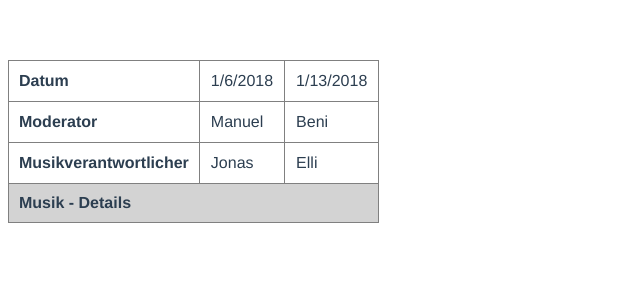
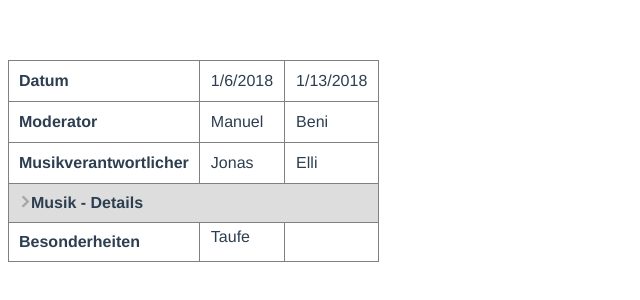
Before and after one commit to JuliaNeumann/edittables, a Vue app: page / in a window 1280 px wide. Shown: the top 300 px of the page, without its empty margins (0-640 px from the left). Built offline with nearby package versions, Linux system fonts and the light colour scheme; what vue-mq would draw is missing.

Commit message:
add arrow graphic for toggle items

```diff
--- /dev/null
+++ b/src/components/ArrowToggle.vue
@@ -0,0 +1,42 @@
+<template>
+    <i class="arrow" :class="`arrow--${direction}`"></i>
+</template>
+
+<script>
+  export default {
+    name: 'ArrowToggle',
+    props: [
+      'direction'
+    ]
+  }
+</script>
+
+<style scoped>
+    .arrow {
+        border: solid darkgray;
+        border-width: 0 3px 3px 0;
+        display: inline-block;
+        padding: 3px;
+        margin: 0 3px 2px 0;
+        border-radius: 1px;
+    }
+    .arrow--big {
+        padding: 5px;
+    }
+    .arrow--right {
+        transform: rotate(-45deg);
+        -webkit-transform: rotate(-45deg);
+    }
+    .arrow--left {
+        transform: rotate(135deg);
+        -webkit-transform: rotate(135deg);
+    }
+    .arrow--up {
+        transform: rotate(-135deg);
+        -webkit-transform: rotate(-135deg);
+    }
+    .arrow--down {
+        transform: rotate(45deg);
+        -webkit-transform: rotate(45deg);
+    }
+</style>
--- a/src/components/CardView.vue
+++ b/src/components/CardView.vue
@@ -2,6 +2,7 @@
     <article class="card">
         <h2 class="card__title"
             @click="toggleShow">
+            <ArrowToggle :direction="show ? 'down': 'right'" class="arrow--big" />
             {{ row[0].content | timestampToLocalString }}
         </h2>
         <TableView class="card__table"
@@ -14,11 +15,13 @@
 
 <script>
   import TableView from './TableView'
+  import ArrowToggle from './ArrowToggle'
 
   export default {
     name: 'CardView',
     components: {
-      TableView
+      TableView,
+      ArrowToggle
     },
     props: [
       'row',
--- a/src/components/EditTable.vue
+++ b/src/components/EditTable.vue
@@ -44,6 +44,9 @@
           {
             content: 'Predigtlied',
             group: 1
+          },
+          {
+            content: 'Besonderheiten'
           }
         ],
         groups: {
@@ -70,6 +73,10 @@
             {
               content: 'Ich verdanke dir soviel, mein Gott',
               type: 'text'
+            },
+            {
+              content: 'Taufe',
+              type: 'longtext'
             }
           ],
           [
@@ -87,13 +94,15 @@
             },
             {
               content: 'Elli\nFritz\nJohanna',
-              type: 'longtext',
-              group: 1
+              type: 'longtext'
             },
             {
               content: 'Freude wohnt in deinem Haus',
-              type: 'text',
-              group: 1
+              type: 'text'
+            },
+            {
+              content: '',
+              type: 'longtext'
             }
           ]
         ]
--- a/src/components/TableGroupHeader.vue
+++ b/src/components/TableGroupHeader.vue
@@ -1,16 +1,22 @@
 <template>
     <tr>
         <td colspan="3" class="group-header">
+            <ArrowToggle :direction="this.open ? 'down' : 'right'"/>
             <strong>{{ text }}</strong>
         </td>
     </tr>
 </template>
 
 <script>
+  import ArrowToggle from './ArrowToggle'
   export default {
     name: 'TableGroupHeader',
+    components: {
+      ArrowToggle
+    },
     props: [
-      'text'
+      'text',
+      'open'
     ]
   }
 </script>
@@ -19,7 +25,7 @@
     .group-header {
         border: 1px solid grey;
         text-align: left;
-        background-color: lightgray;
+        background-color: #ddd;
         padding: 10px;
         cursor: pointer;
     }
--- a/src/components/TableView.vue
+++ b/src/components/TableView.vue
@@ -4,8 +4,12 @@
         <template v-for="(head, index) in heads">
             <TableGroupHeader v-if="startGroup(index)"
                               :text="groups[head.group]"
+                              :open="activeGroups.indexOf(head.group) > -1"
                               @click.native="toggleGroup(head.group)"/>
-            <tr :key="index" v-if="showRow(head)">
+            <tr :key="index"
+                v-if="showRow(head)"
+                class="row"
+                :class="head.group ? 'row--group' : ''">
                 <TableHead :text="head.content" />
                 <TableCell v-for="(row, rowIndex) in rows"
                            :cell="row[index]"
@@ -73,4 +77,7 @@
         border-collapse: collapse;
         border-spacing: 0;
     }
+    .row--group {
+        background-color: #eee;
+    }
 </style>
```
